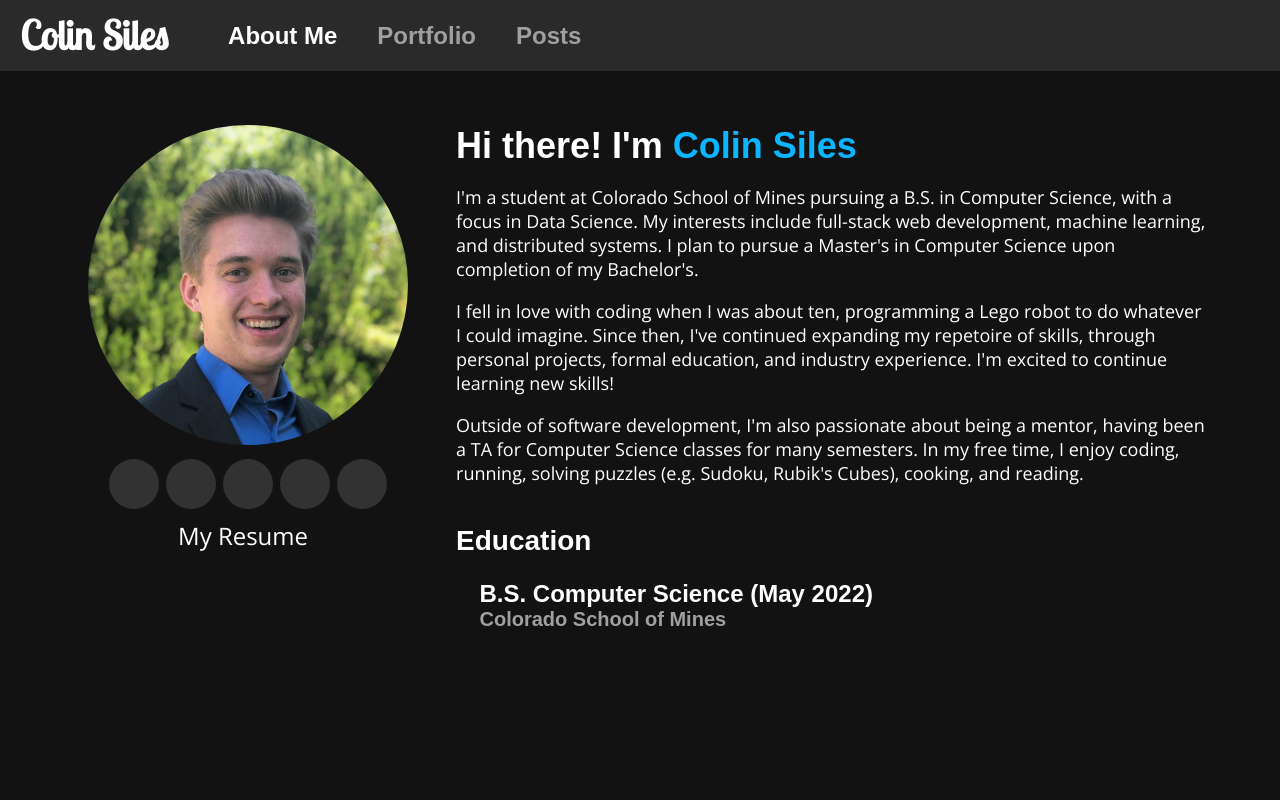
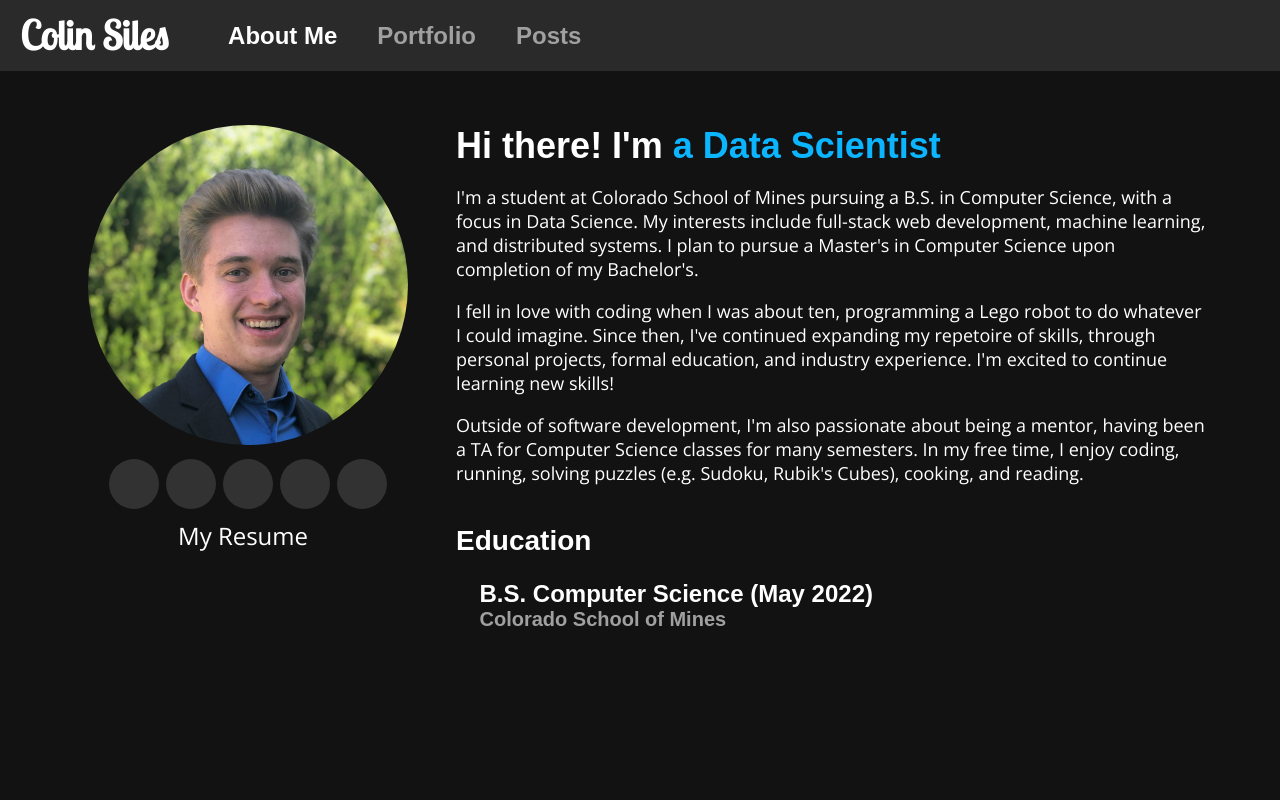
Before and after one commit to sColin16/personal-website, a Next.js app: page / in a window 1280 px wide. Shown: the top 800 px of the page. Built offline with nearby package versions, Linux system fonts and the light colour scheme; a web font is replaced by a local one.

Commit message:
Transfer scrolling title functionality

```diff
--- a/components/scrollingTitle.jsx
+++ b/components/scrollingTitle.jsx
@@ -1,14 +1,71 @@
-import { useState } from 'react';
+import { createRef, useState, useRef, useEffect } from 'react';
 import classNames from 'classnames'
 import styles from './styles/scrollingtitle.module.css'
 
 export default function ScrollingTitle({ titles }) {
-    const [activeTitle, setActiveTitle] = useState(titles[0]);
+    const [activeTitle, setActiveTitle] = useState(0);
+
+    const containerRef = useRef(null); // Ref to the container, so styles can be modified
+    const titleRefs = useRef(Array(titles.length).fill().map(() => createRef())) // Get a ref to each title to we can pull animation durations
+
+    function updateContainerSize() {
+        let maxHeight = 0;
+        let maxWidth = 0;
+
+        containerRef.current.style.width = 'auto'
+        containerRef.current.style.height = 'auto'
+
+        // Iterate over every element to determine it's width and height
+        for (let idx = 0; idx < titles.length; idx++) {
+            // Hide all elements, except the target
+            for (let j = 0; j < titles.length; j++) {
+                if (j !== idx) {
+                    titleRefs.current[j].current.style.display = 'none';
+                } else {
+                    titleRefs.current[j].current.style.display = 'block';
+                }
+            }
+
+            // Determine the resulting height of the element
+            let height = Number(getComputedStyle(titleRefs.current[idx].current).height.slice(0, -2));
+            let width = Number(getComputedStyle(titleRefs.current[idx].current).width.slice(0, -2));
+
+            maxHeight = Math.max(height, maxHeight);
+            maxWidth = Math.max(width, maxWidth);
+
+            // Clear all the display styles
+            for (let j = 0; j < titles.length; j++) {
+                titleRefs.current[j].current.style.display = '';
+            }
+        }
+
+        // Add a buffer for changes to font sizes since the title was rendered
+        maxWidth += 20
+
+        containerRef.current.style.width = maxWidth + 'px'
+        containerRef.current.style.height = maxHeight + 'px'
+    }
+
+    // Cycle through making each title, with a delay
+    useEffect(() => {
+        // This pulls the animation duration for each title
+        const animationDuration = Number(getComputedStyle(titleRefs.current[activeTitle].current)['animation-duration'].slice(0, -1)) * 1000;
+
+        setTimeout(() => setActiveTitle((activeTitle + 1) % titles.length), animationDuration)
+    }, [activeTitle])
+
+    // Add an event listner to update the title size when the width changes
+    // We do it on window resize for a case like switching from portrait to landscape on a phone
+    useEffect(() => {
+        window.addEventListener('resize', updateContainerSize)
+
+        updateContainerSize()
+    }, [])
 
     return (
-        <span className={styles.container}>
-            {titles.map(title => (
-                <span className={classNames(styles.title, {[styles.active]: activeTitle === title})} key={title}>{title}</span>
+        <span ref={containerRef} className={styles.container}>
+            {titles.map((title, i) => (
+                <span ref={titleRefs.current[i]} className={classNames(styles.title, {[styles.active]: activeTitle === i})} key={i}>{title}</span>
             ))}
         </span>
     )
--- a/components/styles/aboutright.module.css
+++ b/components/styles/aboutright.module.css
@@ -2,6 +2,8 @@
     display: flex;
     flex-wrap: wrap;
     margin-top: 0;
+    justify-content: center;
+    text-align: center;
 }
 
 .headline_prefix {
--- a/components/styles/scrollingtitle.module.css
+++ b/components/styles/scrollingtitle.module.css
@@ -11,6 +11,12 @@
 .title.active {
     display:block;
     animation: cycleText 2500ms linear infinite 0s;
+}
+
+@media (min-width: 576px) {
+    .container {
+        justify-content: flex-start !important;
+    }
 }
 
 /* Definition of the animation for cycling titles */
```
